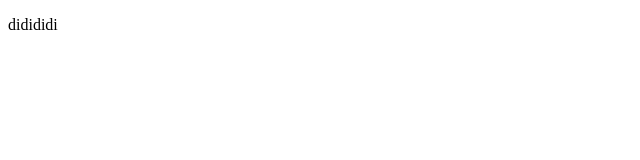
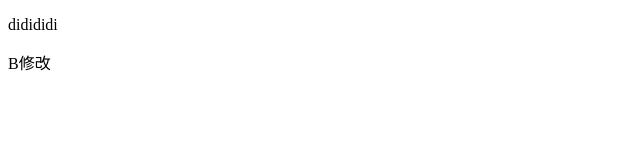
Before and after one commit to dreamback7/git-demo, a plain HTML site: page index.html in a window 1280 px wide. Shown: the full height of the page, 0-640 px from the left. Drawn offline with Linux system fonts and the light colour scheme.

Commit message:
B第一次

```diff
--- a/index.html
+++ b/index.html
@@ -10,6 +10,7 @@
 
 <body>
     <p>didididi</p>
+    <p>B修改</p>
 </body>
 
 </html>
```
